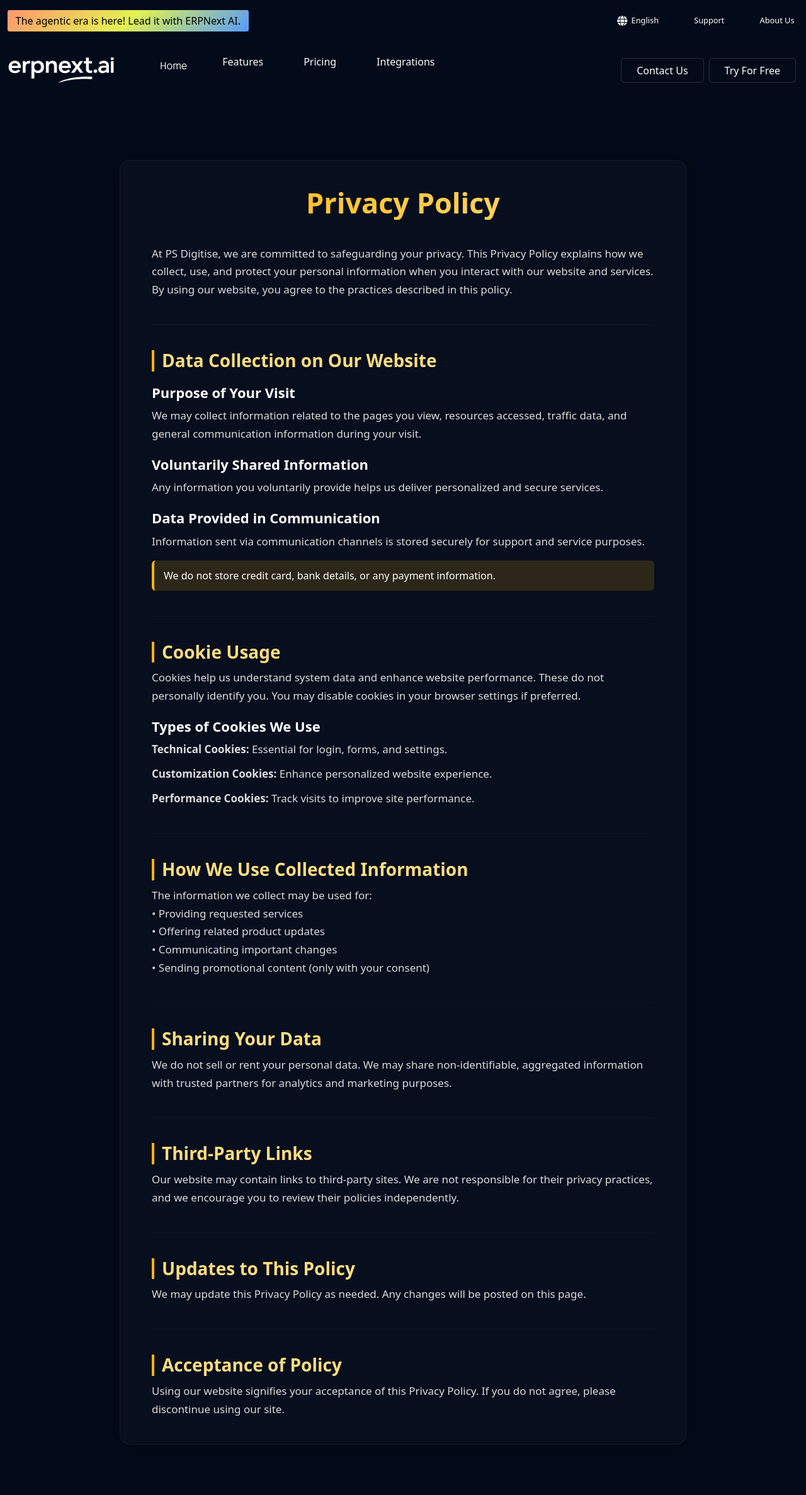
After one commit to psdigitise/crm-django, a Django app: page /privacy-policy/ in a window 1280 px wide. The commit adds this page. Shown: the whole page at 63% size. Run offline with Django 5.2, Linux system fonts and the light colour scheme; some libraries are stand-ins or nearby versions.

Commit message:
Santhosh policy's page update

```diff
--- a/mysite/myapp/templates/includes/header.html
+++ b/mysite/myapp/templates/includes/header.html
@@ -81,7 +81,12 @@
                                     <li><a href="#">Google / Microsoft</a></li>
                                     <li><a href="#">Accounting Systems</a></li>
                                 </ul> -->
+
                             </li>
+
+
+
+
                             <li class="menu-contact"><a href="{% url 'about_us' %}">About Us</a></li>
 
                             <li class="menu-contact"><a href="{% url 'contact_us' %}">Contact Us</a></li>
--- /dev/null
+++ b/mysite/myapp/templates/privacy_policy.html
@@ -0,0 +1,169 @@
+{% include 'includes/header.html' %}
+
+
+{% block content %}
+<style>
+    .policy-wrapper {
+        max-width: 900px;
+        margin: 80px auto;
+        background: rgba(255,255,255,0.02);
+        padding: 40px 50px;
+        border-radius: 16px;
+        box-shadow: 0 0 30px rgba(0,0,0,0.3);
+        border: 1px solid rgba(255,255,255,0.05);
+    }
+
+    .policy-title {
+        text-align: center;
+        font-size: 45px;
+        font-weight: 700;
+        background: linear-gradient(90deg, #ffb703, #ffdd7e);
+        -webkit-background-clip: text;
+        -webkit-text-fill-color: transparent;
+        margin-bottom: 40px;
+    }
+
+    .policy-section-title {
+        margin-top: 40px;
+        font-size: 28px;
+        font-weight: 700;
+        color: #ffdd7e;
+        border-left: 4px solid #ffb703;
+        padding-left: 12px;
+    }
+
+    .policy-subtitle {
+        font-size: 22px;
+        font-weight: 600;
+        color: #fff;
+        margin-top: 20px;
+    }
+
+    .policy-text {
+        font-size: 17px;
+        line-height: 1.7;
+        color: #dcdcdc;
+        margin-top: 10px;
+    }
+
+    .note {
+        background: rgba(255, 183, 3, 0.15);
+        padding: 12px 15px;
+        border-left: 4px solid #ffb703;
+        border-radius: 6px;
+        margin-top: 15px;
+        color: #fff;
+        font-weight: 500;
+    }
+
+    hr.section-divider {
+        margin: 40px 0;
+        border: none;
+        border-top: 1px solid rgba(255,255,255,0.1);
+    }
+</style>
+
+<div class="policy-wrapper">
+
+    <h1 class="policy-title">Privacy Policy</h1>
+
+    <p class="policy-text">
+        At PS Digitise, we are committed to safeguarding your privacy. This Privacy Policy explains how we
+        collect, use, and protect your personal information when you interact with our website and services.
+        By using our website, you agree to the practices described in this policy.
+    </p>
+
+    <hr class="section-divider">
+
+    <!-- SECTION 1 -->
+    <h2 class="policy-section-title">Data Collection on Our Website</h2>
+
+    <h3 class="policy-subtitle">Purpose of Your Visit</h3>
+    <p class="policy-text">
+        We may collect information related to the pages you view, resources accessed, traffic data, and
+        general communication information during your visit.
+    </p>
+
+    <h3 class="policy-subtitle">Voluntarily Shared Information</h3>
+    <p class="policy-text">
+        Any information you voluntarily provide helps us deliver personalized and secure services.
+    </p>
+
+    <h3 class="policy-subtitle">Data Provided in Communication</h3>
+    <p class="policy-text">
+        Information sent via communication channels is stored securely for support and service purposes.
+    </p>
+
+    <p class="note">We do not store credit card, bank details, or any payment information.</p>
+
+    <hr class="section-divider">
+
+    <!-- SECTION 2 -->
+    <h2 class="policy-section-title">Cookie Usage</h2>
+
+    <p class="policy-text">
+        Cookies help us understand system data and enhance website performance. These do not personally
+        identify you. You may disable cookies in your browser settings if preferred.
+    </p>
+
+    <h3 class="policy-subtitle">Types of Cookies We Use</h3>
+
+    <p class="policy-text"><strong>Technical Cookies:</strong> Essential for login, forms, and settings.</p>
+    <p class="policy-text"><strong>Customization Cookies:</strong> Enhance personalized website experience.</p>
+    <p class="policy-text"><strong>Performance Cookies:</strong> Track visits to improve site performance.</p>
+
+    <hr class="section-divider">
+
+    <!-- SECTION 3 -->
+    <h2 class="policy-section-title">How We Use Collected Information</h2>
+
+    <p class="policy-text">
+        The information we collect may be used for:
+        <br>• Providing requested services
+        <br>• Offering related product updates
+        <br>• Communicating important changes
+        <br>• Sending promotional content (only with your consent)
+    </p>
+
+    <hr class="section-divider">
+
+    <!-- SECTION 4 -->
+    <h2 class="policy-section-title">Sharing Your Data</h2>
+
+    <p class="policy-text">
+        We do not sell or rent your personal data. We may share non-identifiable, aggregated information with
+        trusted partners for analytics and marketing purposes.
+    </p>
+
+    <hr class="section-divider">
+
+    <!-- SECTION 5 -->
+    <h2 class="policy-section-title">Third-Party Links</h2>
+
+    <p class="policy-text">
+        Our website may contain links to third-party sites. We are not responsible for their privacy
+        practices, and we encourage you to review their policies independently.
+    </p>
+
+    <hr class="section-divider">
+
+    <!-- SECTION 6 -->
+    <h2 class="policy-section-title">Updates to This Policy</h2>
+
+    <p class="policy-text">
+        We may update this Privacy Policy as needed. Any changes will be posted on this page.
+    </p>
+
+    <hr class="section-divider">
+
+    <!-- SECTION 7 -->
+    <h2 class="policy-section-title">Acceptance of Policy</h2>
+
+    <p class="policy-text">
+        Using our website signifies your acceptance of this Privacy Policy. If you do not agree, please
+        discontinue using our site.
+    </p>
+
+</div>
+
+{% endblock %}
--- a/mysite/myapp/urls.py
+++ b/mysite/myapp/urls.py
@@ -19,7 +19,16 @@
 #     path('buy/', buy, name='buy'),
 # ]
 from django.urls import path
-from .views import index, about_us, contact_us, buy, create_order, save_payment
+from .views import (
+    index,
+    about_us,
+    contact_us,
+    buy,
+    create_order,
+    save_payment,
+    privacy_policy,
+    data_deletion,   # ✅ add this
+)
 
 urlpatterns = [
     path('', index, name='index'),
@@ -28,4 +37,8 @@ urlpatterns = [
     path('buy/', buy, name='buy'),
     path('create_order/', create_order, name='create_order'),
     path('save_payment/', save_payment, name='save_payment'),
+
+    # Privacy & Data Policy pages
+    path('privacy-policy/', privacy_policy, name='privacy_policy'),
+    path('data-deletion/', data_deletion, name='data_deletion'),   # ✅ new route
 ]
--- a/mysite/myapp/views.py
+++ b/mysite/myapp/views.py
@@ -13,29 +13,48 @@ from .models import Payment
 @csrf_exempt
 def buy(request):
     """
-    Render payment page with only amount (no plan name).
+    Render the buy page with plan, amount, and free/paid handling.
     """
-    amount = request.GET.get('amount', 0)
+
+    plan = request.GET.get("plan")
+    amount = request.GET.get("amount", "0")
+
+    # Validate plan
+    if not plan:
+        return render(request, "error.html", {"message": "Missing plan name."})
+
+    # Convert amount safely
     try:
         amount = float(amount)
-    except ValueError:
+    except:
         amount = 0
 
-    if amount <= 0:
-        return render(request, 'error.html', {'message': 'Invalid or missing amount.'})
+    free = (amount == 0)
 
-    context = {
-        'amount': int(amount),
-        'razorpay_key': settings.RAZORPAY_KEY_ID
-    }
-    return render(request, 'buy.html', context)
+    # If FREE plan → do NOT show error.html
+    if free:
+        return render(request, "buy.html", {
+            "plan": plan,
+            "amount": 0,
+            "free": True,
+            "razorpay_key": ""   # No Razorpay needed
+        })
+
+    # ---------- PAID PLAN ----------
+    return render(request, "buy.html", {
+        "plan": plan,
+        "amount": int(amount),
+        "free": False,
+        "razorpay_key": settings.RAZORPAY_KEY_ID
+    })
 
 
 # -------------------- CREATE ORDER -------------------- #
 @csrf_exempt
 def create_order(request):
     """
-    Creates a Razorpay order and saves it in the database (status=created).
+    Creates a Razorpay order for paid plans.
+    For free plan: saves data directly without Razorpay.
     """
     if request.method != 'POST':
         return JsonResponse({'error': 'Invalid request'}, status=400)
@@ -47,27 +66,51 @@ def create_order(request):
         phone = request.POST.get('phone', '').strip()
         plan = request.POST.get('plan', '').strip()
 
+        # Validate mandatory fields
+        if not name or not email or not phone:
+            return JsonResponse({'error': 'Missing required fields'}, status=400)
 
-        if amount <= 0 or not name or not email or not phone:
-            return JsonResponse({'error': 'Missing or invalid fields'}, status=400)
+        # -------------------------------
+        # ✅ FREE PLAN (NO RAZORPAY)
+        # -------------------------------
+        if amount == 0:
+            Payment.objects.create(
+                name=name,
+                email=email,
+                phone=phone,
+                plan=plan,
+                amount=0,
+                order_id="FREE_PLAN",
+                status="success"   # direct success
+            )
+
+            return JsonResponse({
+                'status': 'success',
+                'redirect': 'https://crm.erpnext.ai/login/'
+            })
+
+        # -------------------------------
+        # ✅ PAID PLAN (RAZORPAY)
+        # -------------------------------
+        if amount <= 0:
+            return JsonResponse({'error': 'Invalid amount'}, status=400)
 
         client = razorpay.Client(auth=(settings.RAZORPAY_KEY_ID, settings.RAZORPAY_KEY_SECRET))
 
-        # Create order
         order_data = {
-            'amount': int(amount * 100),  # Razorpay needs paise
+            'amount': int(amount * 100),
             'currency': 'INR',
             'receipt': f'order_rcpt_{phone}',
             'payment_capture': 1,
         }
+
         order = client.order.create(order_data)
 
-        # Save in DB as "created" initially
         Payment.objects.create(
             name=name,
             email=email,
             phone=phone,
-            plan=plan,  # optional
+            plan=plan,
             amount=amount,
             order_id=order['id'],
             status='created'
@@ -80,28 +123,50 @@ def create_order(request):
         })
 
     except Exception as e:
-        print("❌ Razorpay Error:", str(e))
-        return JsonResponse({
-            'error': 'Failed to create order. Please check Razorpay credentials or internet connection.'
-        }, status=500)
+        print("❌ Error:", str(e))
+        return JsonResponse({'error': 'Internal server error'}, status=500)
 
 
 # -------------------- SAVE PAYMENT -------------------- #
 @csrf_exempt
 def save_payment(request):
     """
-    Updates payment record after Razorpay payment completion.
-    Saves both success and failed payment data.
+    Handles both FREE plan and PAID plan payment records.
+
+    FREE PLAN:
+        - Saves name, email, phone, plan only.
+        - Does NOT require order_id or payment_id.
+
+    PAID PLAN:
+        - Updates existing Payment entry using Razorpay order_id.
     """
     if request.method != 'POST':
         return JsonResponse({'error': 'Invalid request'}, status=400)
 
+    plan = request.POST.get('plan')
+    name = request.POST.get('name')
+    email = request.POST.get('email')
+    phone = request.POST.get('phone')
+    print( name,email,phone,plan)
+    # ---------- FREE PLAN LOGIC ----------
+    if plan == "CRM Lite":
+        Payment.objects.create(
+            name=name,
+            email=email,
+            phone=phone,
+            plan=plan,
+            amount=0,
+            status="success"
+        )
+        return JsonResponse({'status': 'free_saved'})
+
+    # ---------- PAID PLAN LOGIC ----------
     order_id = request.POST.get('order_id')
     payment_id = request.POST.get('payment_id', '')
     status = request.POST.get('status', 'failed')
 
-    if not order_id:
-        return JsonResponse({'error': 'Missing order_id'}, status=400)
+    if not order_id and plan !="Free":
+        return JsonResponse({'error': 'Missing order_id for paid plan'}, status=400)
 
     try:
         payment = Payment.objects.filter(order_id=order_id).first()
@@ -110,7 +175,7 @@ def save_payment(request):
             payment.status = status
             payment.save()
         else:
-            # In case entry not found (edge case)
+            # Fallback case if entry doesn’t exist
             Payment.objects.create(
                 order_id=order_id,
                 payment_id=payment_id,
@@ -120,6 +185,7 @@ def save_payment(request):
     except Exception as e:
         print("❌ Error saving payment:", str(e))
         return JsonResponse({'error': str(e)}, status=500)
+
 
 # -------------------- INDEX PAGE FORM -------------------- #
 @csrf_protect
@@ -349,3 +415,12 @@ def contact_us(request):
 # -------------------- OTHER STATIC PAGES -------------------- #
 def about_us(request):
     return render(request, 'about-us.html')
+
+
+def privacy_policy(request):
+    return render(request, "privacy_policy.html")
+
+
+
+def data_deletion(request):
+    return render(request, "Data_Deletion.html")
```
Also changed, not shown: mysite/myapp/models.py (+10 -1 lines), mysite/myapp/templates/Data_Deletion.html (added, +117 -0 lines), mysite/myapp/templates/buy.html (+64 -32 lines), mysite/myapp/templates/includes/footer.html (+10 -0 lines), mysite/myapp/templates/index.html (+13 -3 lines), mysite/mysite/templates/error.html (added, +35 -0 lines).
